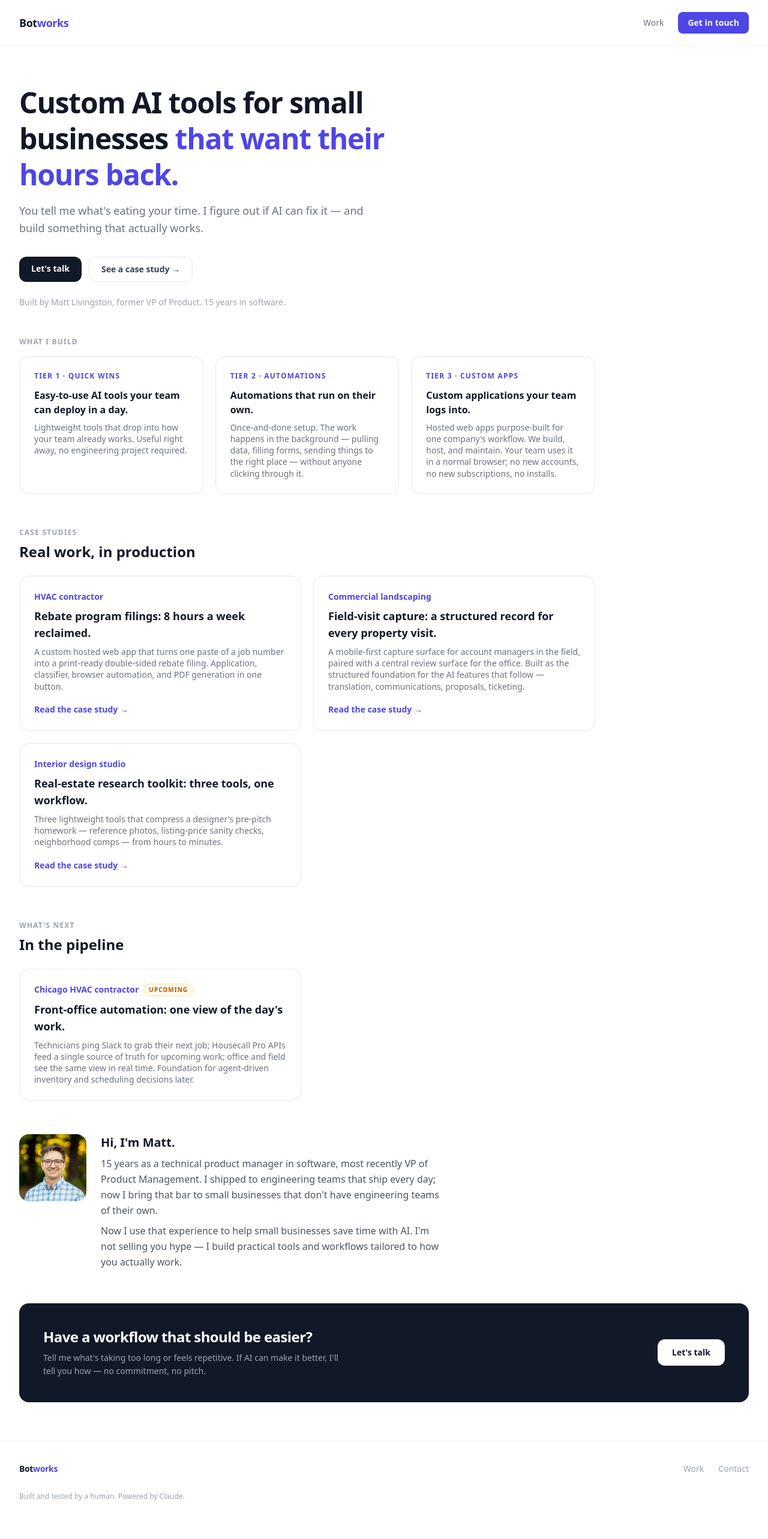
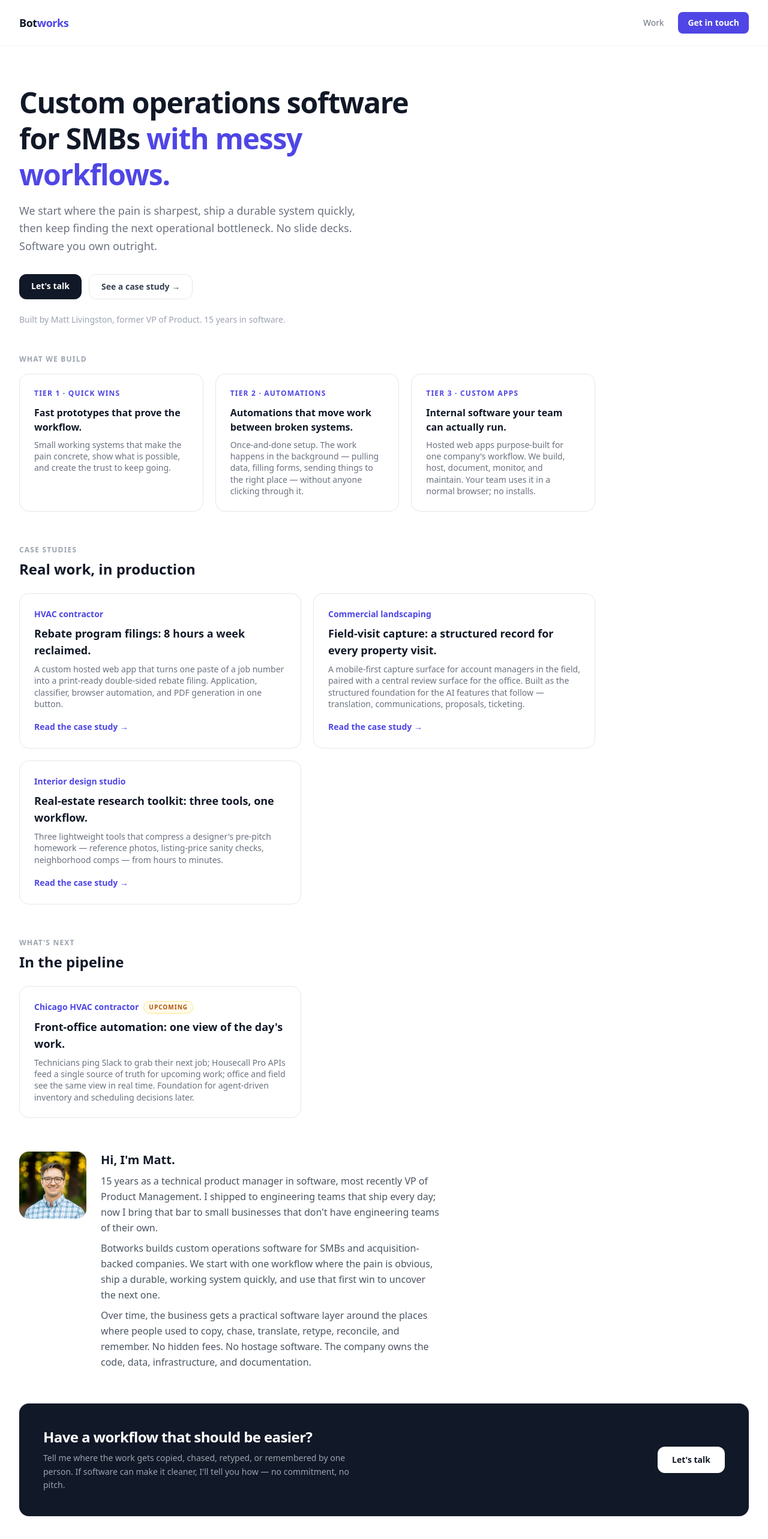
Before and after one commit to thebotcandoit/thebotcandoit.com, a Next.js app: page / in a window 1280 px wide. Shown: the top 2566 px of the page at 60% size. Before the commit the page ends 2535 px from the top, so only its background shows below. Built offline with nearby package versions, Linux system fonts and the light colour scheme.

Commit message:
Reposition homepage around operations software

```diff
--- a/pages/index.js
+++ b/pages/index.js
@@ -11,10 +11,10 @@ export default function Home({ skills }) {
   return (
     <>
       <Head>
-        <title>Botworks Agency &mdash; Custom AI tools for small businesses</title>
-        <meta name="description" content="Custom AI tools for small businesses that want their hours back. Easy-to-deploy tools, automations that run on their own, and custom applications your team logs into." />
-        <meta property="og:title" content="Botworks Agency — Custom AI tools for small businesses" />
-        <meta property="og:description" content="Custom AI tools for small businesses that want their hours back." />
+        <title>Botworks Agency &mdash; Custom operations software for SMBs</title>
+        <meta name="description" content="Custom operations software for SMBs with messy workflows. We start where the pain is sharpest, ship a durable system quickly, then keep finding the next operational bottleneck." />
+        <meta property="og:title" content="Botworks Agency — Custom operations software for SMBs" />
+        <meta property="og:description" content="Custom operations software for SMBs with messy workflows. No slide decks. Software you own outright." />
         <meta name="viewport" content="width=device-width, initial-scale=1" />
         <link rel="icon" href="/favicon.ico" />
       </Head>
@@ -25,11 +25,11 @@ export default function Home({ skills }) {
           {/* HERO */}
           <section className="px-8 pt-16 pb-12 max-w-3xl">
             <h1 className="text-5xl font-extrabold tracking-tight text-gray-900 leading-tight mb-4">
-              Custom AI tools for small businesses{' '}
-              <span className="text-indigo-600">that want their hours back.</span>
+              Custom operations software for SMBs{' '}
+              <span className="text-indigo-600">with messy workflows.</span>
             </h1>
             <p className="text-lg text-gray-500 leading-relaxed mb-8 max-w-xl">
-              You tell me what&apos;s eating your time. I figure out if AI can fix it &mdash; and build something that actually works.
+              We start where the pain is sharpest, ship a durable system quickly, then keep finding the next operational bottleneck. No slide decks. Software you own outright.
             </p>
             <div className="flex gap-3 flex-wrap">
               <Link href="/contact" className="bg-gray-900 text-white px-5 py-2.5 rounded-xl text-sm font-semibold hover:bg-gray-700 transition-colors">
@@ -46,27 +46,27 @@ export default function Home({ skills }) {
 
           {/* CAPABILITY STRIP — three tiers, easy to hard */}
           <section className="px-8 pb-14 max-w-5xl">
-            <p className="text-xs font-semibold text-gray-400 uppercase tracking-widest mb-4">What I build</p>
+            <p className="text-xs font-semibold text-gray-400 uppercase tracking-widest mb-4">What we build</p>
             <div className="grid grid-cols-1 md:grid-cols-3 gap-5">
               <div className="border border-gray-200 rounded-2xl p-6">
                 <p className="text-xs font-semibold text-indigo-600 uppercase tracking-widest mb-3">Tier 1 &middot; quick wins</p>
-                <h3 className="text-base font-bold text-gray-900 mb-2">Easy-to-use AI tools your team can deploy in a day.</h3>
+                <h3 className="text-base font-bold text-gray-900 mb-2">Fast prototypes that prove the workflow.</h3>
                 <p className="text-sm text-gray-500 leading-snug">
-                  Lightweight tools that drop into how your team already works. Useful right away, no engineering project required.
+                  Small working systems that make the pain concrete, show what is possible, and create the trust to keep going.
                 </p>
               </div>
               <div className="border border-gray-200 rounded-2xl p-6">
                 <p className="text-xs font-semibold text-indigo-600 uppercase tracking-widest mb-3">Tier 2 &middot; automations</p>
-                <h3 className="text-base font-bold text-gray-900 mb-2">Automations that run on their own.</h3>
+                <h3 className="text-base font-bold text-gray-900 mb-2">Automations that move work between broken systems.</h3>
                 <p className="text-sm text-gray-500 leading-snug">
                   Once-and-done setup. The work happens in the background &mdash; pulling data, filling forms, sending things to the right place &mdash; without anyone clicking through it.
                 </p>
               </div>
               <div className="border border-gray-200 rounded-2xl p-6">
                 <p className="text-xs font-semibold text-indigo-600 uppercase tracking-widest mb-3">Tier 3 &middot; custom apps</p>
-                <h3 className="text-base font-bold text-gray-900 mb-2">Custom applications your team logs into.</h3>
+                <h3 className="text-base font-bold text-gray-900 mb-2">Internal software your team can actually run.</h3>
                 <p className="text-sm text-gray-500 leading-snug">
-                  Hosted web apps purpose-built for one company&apos;s workflow. We build, host, and maintain. Your team uses it in a normal browser; no new accounts, no new subscriptions, no installs.
+                  Hosted web apps purpose-built for one company&apos;s workflow. We build, host, document, monitor, and maintain. Your team uses it in a normal browser; no installs.
                 </p>
               </div>
             </div>
@@ -151,7 +151,10 @@ export default function Home({ skills }) {
                   15 years as a technical product manager in software, most recently VP of Product Management. I shipped to engineering teams that ship every day; now I bring that bar to small businesses that don&apos;t have engineering teams of their own.
                 </p>
                 <p className="text-base text-gray-600 leading-relaxed">
-                  Now I use that experience to help small businesses save time with AI. I&apos;m not selling you hype &mdash; I build practical tools and workflows tailored to how you actually work.
+                  Botworks builds custom operations software for SMBs and acquisition-backed companies. We start with one workflow where the pain is obvious, ship a durable, working system quickly, and use that first win to uncover the next one.
+                </p>
+                <p className="text-base text-gray-600 leading-relaxed mt-2">
+                  Over time, the business gets a practical software layer around the places where people used to copy, chase, translate, retype, reconcile, and remember. No hidden fees. No hostage software. The company owns the code, data, infrastructure, and documentation.
                 </p>
               </div>
             </div>
@@ -162,7 +165,7 @@ export default function Home({ skills }) {
             <div>
               <h2 className="text-2xl font-bold tracking-tight text-white mb-2">Have a workflow that should be easier?</h2>
               <p className="text-gray-400 text-sm leading-relaxed max-w-lg">
-                Tell me what&apos;s taking too long or feels repetitive. If AI can make it better, I&apos;ll tell you how &mdash; no commitment, no pitch.
+                Tell me where the work gets copied, chased, retyped, or remembered by one person. If software can make it cleaner, I&apos;ll tell you how &mdash; no commitment, no pitch.
               </p>
             </div>
             <Link href="/contact" className="bg-white text-gray-900 px-6 py-3 rounded-xl text-sm font-semibold whitespace-nowrap hover:bg-gray-100 transition-colors">
```
